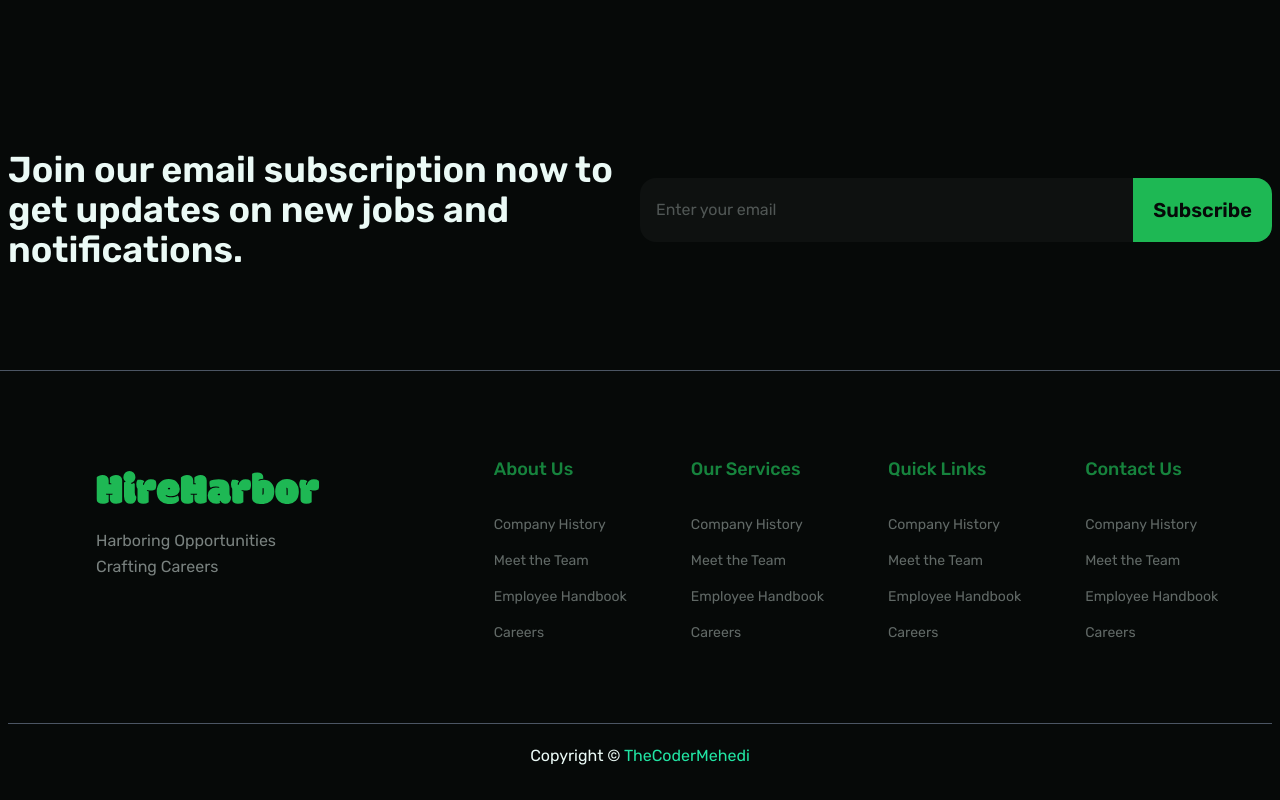
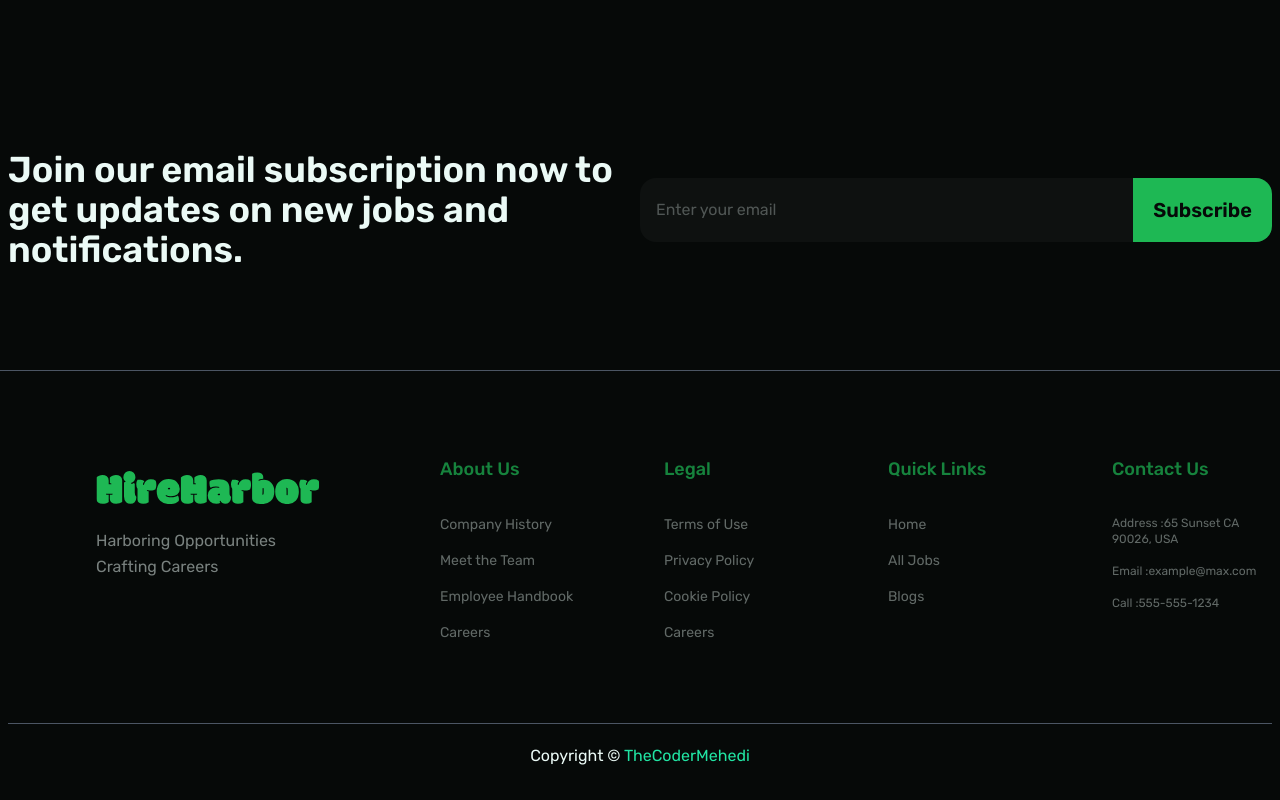
Before and after one commit to thecodermehedi/hireharbor-client, a React (Vite) app: page / in a window 1280 px wide. Shown: the part 2789-3589 px from the top of the page. Built offline with nearby package versions, Linux system fonts and the light colour scheme; no server answers; some icons are missing.

Commit message:
Update Footer links and information

```diff
--- a/src/components/layout/Footer.jsx
+++ b/src/components/layout/Footer.jsx
@@ -53,26 +53,24 @@ const Footer = () => {
             </div>
 
             <div className="text-center sm:text-left">
-              <p className="text-lg font-medium text-primary/70">
-                Our Services
-              </p>
+              <p className="text-lg font-medium text-primary/70">Legal</p>
 
               <ul className="mt-8 space-y-4 text-sm">
                 <li>
                   <Link className="text-whitish/40 transition hover:text-whitish/75">
-                    Company History
+                    Terms of Use
                   </Link>
                 </li>
 
                 <li>
                   <Link className="text-whitish/40 transition hover:text-whitish/75">
-                    Meet the Team
+                    Privacy Policy
                   </Link>
                 </li>
 
                 <li>
                   <Link className="text-whitish/40 transition hover:text-whitish/75">
-                    Employee Handbook
+                    Cookie Policy
                   </Link>
                 </li>
 
@@ -89,26 +87,28 @@ const Footer = () => {
 
               <ul className="mt-8 space-y-4 text-sm">
                 <li>
-                  <Link className="text-whitish/40 transition hover:text-whitish/75">
-                    Company History
+                  <Link
+                    to={"/"}
+                    className="text-whitish/40 transition hover:text-whitish/75"
+                  >
+                    Home
                   </Link>
                 </li>
 
                 <li>
-                  <Link className="text-whitish/40 transition hover:text-whitish/75">
-                    Meet the Team
+                  <Link
+                    to={"/jobs"}
+                    className="text-whitish/40 transition hover:text-whitish/75"
+                  >
+                    All Jobs
                   </Link>
                 </li>
-
                 <li>
-                  <Link className="text-whitish/40 transition hover:text-whitish/75">
-                    Employee Handbook
-                  </Link>
-                </li>
-
-                <li>
-                  <Link className="text-whitish/40 transition hover:text-whitish/75">
-                    Careers
+                  <Link
+                    to={"/blogs"}
+                    className="text-whitish/40 transition hover:text-whitish/75"
+                  >
+                    Blogs
                   </Link>
                 </li>
               </ul>
@@ -116,28 +116,22 @@ const Footer = () => {
             <div className="text-center sm:text-left">
               <p className="text-lg font-medium text-primary/70">Contact Us</p>
 
-              <ul className="mt-8 space-y-4 text-sm">
+              <ul className="mt-8 space-y-4 text-xs">
                 <li>
                   <Link className="text-whitish/40 transition hover:text-whitish/75">
-                    Company History
+                    Address :65 Sunset CA 90026, USA
                   </Link>
                 </li>
 
                 <li>
                   <Link className="text-whitish/40 transition hover:text-whitish/75">
-                    Meet the Team
+                    Email :example@max.com
                   </Link>
                 </li>
 
                 <li>
                   <Link className="text-whitish/40 transition hover:text-whitish/75">
-                    Employee Handbook
-                  </Link>
-                </li>
-
-                <li>
-                  <Link className="text-whitish/40 transition hover:text-whitish/75">
-                    Careers
+                    Call :555-555-1234
                   </Link>
                 </li>
               </ul>
```
